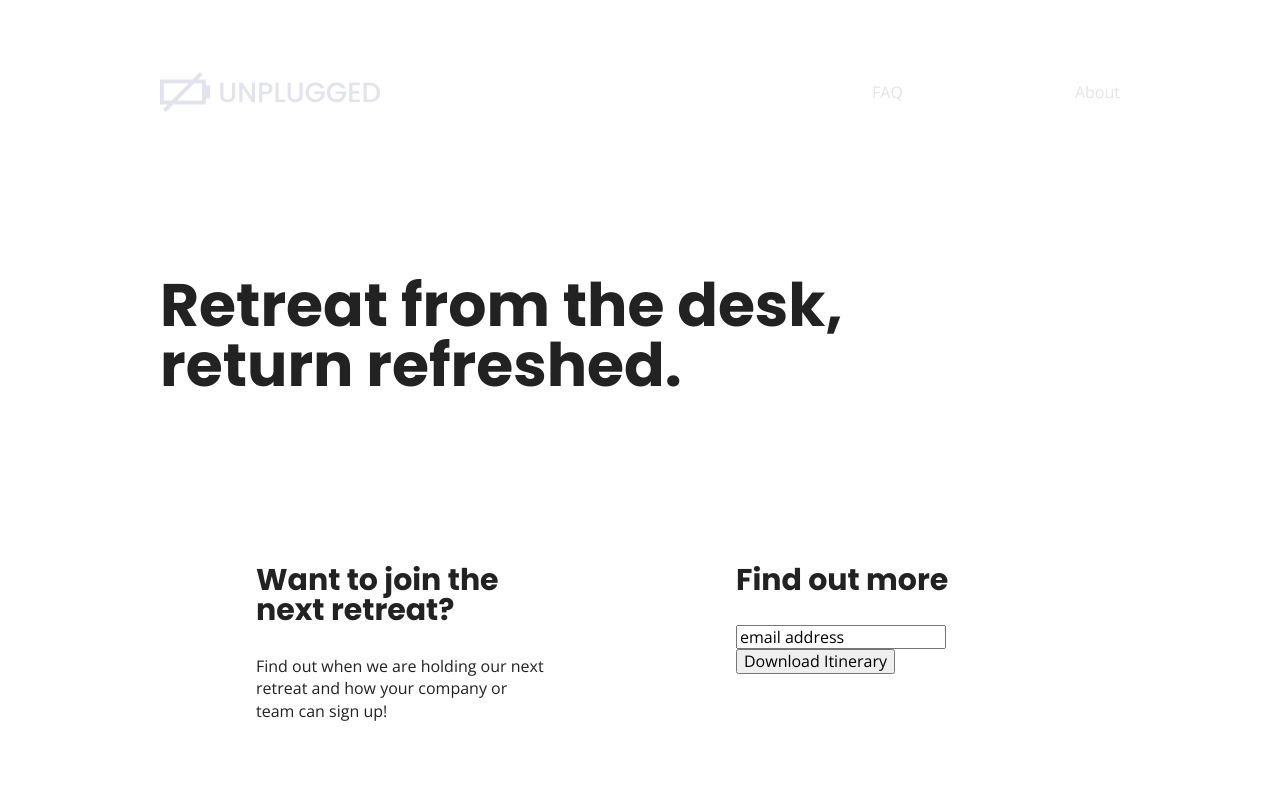
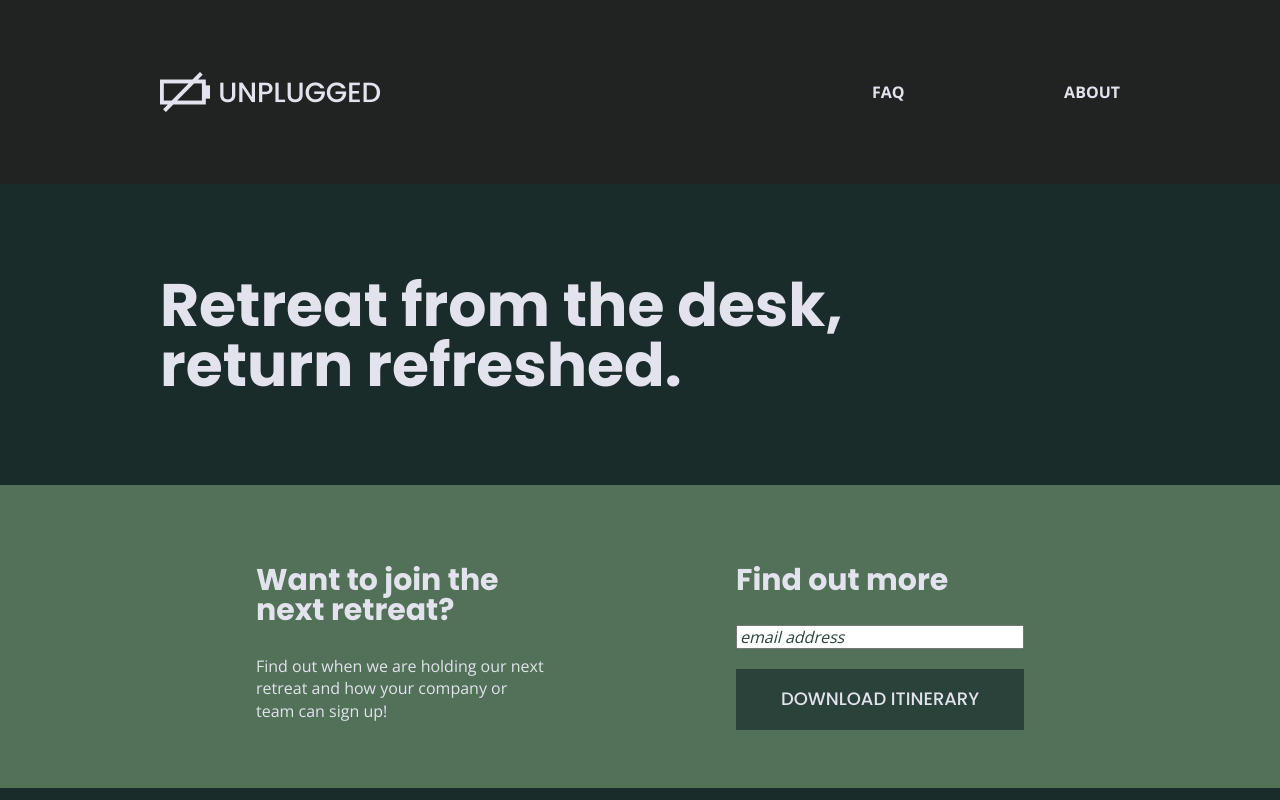
Before and after one commit to mpaolodr/unplugged-project, a plain HTML site: page index.html in a window 1280 px wide. Shown: the top 800 px of the page. Drawn offline with nearby package versions, Linux system fonts and the light colour scheme.

Commit message:
additional styles

```diff
--- a/css/main.css
+++ b/css/main.css
@@ -114,13 +114,17 @@ textarea {
     }
 
     a {
-    color: #e2e3ed;
+     color: #e2e3ed;
+     font-family: 'open sans', sans-serif;
+     font-weight: 700;
      text-decoration: none;
+     text-transform: uppercase;
     }
 
     h1 {
       font-family: 'Poppins', sans-serif;
       font-size: 3.75em;
+      color: #e2e3ed;
       line-height: 100%;
     }
 
@@ -162,6 +166,8 @@ textarea {
 
    header,
    footer {
+    background-color: #202322;
+    color: #e2e3ed;
     display: flex;
     justify-content: center;
     align-items: center;
@@ -211,7 +217,7 @@ textarea {
    }
 
    .footer-content {
-
+    text-align: center;
    }
 
    footer .contact {
@@ -239,6 +245,7 @@ textarea {
    /*-Hero Area-*/
 
    .hero-area {
+    background-color: #1a2c2a;
     display: flex;
     justify-content: center;
     flex-flow: row wrap;  /*set to row wrap even though there's only one div so it fills the entire row*/
@@ -247,15 +254,23 @@ textarea {
   /*-Aside-*/
 
   aside {
+    background-color: #527158;
     display: flex;
     justify-content: center;
     align-items: center;
     flex-flow: row wrap;
   }
 
+  aside h3,
+  aside p {
+    color: #e2e3ed;
+  }
+
  /*-Features-*/
 
  .features {
+  background-color: #1a2c2a;
+  color: #e2e3ed;
   display: flex;
   justify-content: center;
   flex-flow: row wrap;
@@ -284,6 +299,8 @@ textarea {
  /*-Reviews-*/
 
  .reviews {
+  background-color: #2a423a;
+  color: #e2e3ed;
   display: flex;
   justify-content: center;
   flex-flow: row wrap;
@@ -303,6 +320,8 @@ textarea {
 
  .mission {
   display: flex;
+  background-color: #527158;
+  color: #e2e3ed;
   justify-content: center;
   align-items: center;
   flex-flow: row wrap;
@@ -310,6 +329,8 @@ textarea {
 
  .contact-section {
   display: flex;
+  color: #e2e3ed;
+  background-color: #2a423a;
   justify-content: center;
   align-items: center;
   flex-flow: row wrap;
@@ -322,6 +343,9 @@ textarea {
   /*=====Mobile Styles - FAQ Page======*/
 
   .faq {
+
+    background-color: #527158;
+    color: #e2e3ed;
     display: flex;
     justify-content: center;
     align-items: center;
@@ -342,6 +366,31 @@ textarea {
 
   .faq-items {
     margin-bottom: 50px;
+  }
+
+  aside .form {
+    margin-top: 30px;
+  }
+
+  input[type=text] {
+    box-sizing: border-box;
+    width: 100%;
+    color: #2a423a;
+    font-style: italic;
+  }
+
+  input[type=button] {
+    width: 100%;
+    padding: 20px 0;
+    margin-top: 20px;
+    background-color: #2a423a;
+    font-family: 'Poppins', Helvetica, Arial, sans-serif;
+    font-weight: 500;
+    font-size: 1.125em;
+    color: #e2e3ed;
+    border: none;
+    text-align: center;
+    text-transform: uppercase;
   }
 
 
@@ -577,7 +626,14 @@ textarea {
 
   .content-wrapper {
     max-width: 960px;
+    width: 90%;
     margin: 50px 0;
+  }
+
+
+  header .content-wrapper {
+    justify-content: space-between;
+
   }
 
   /*===Homepage Styles===*/
```
Also changed, not shown: img/features.jpg (added), 1 other file.
